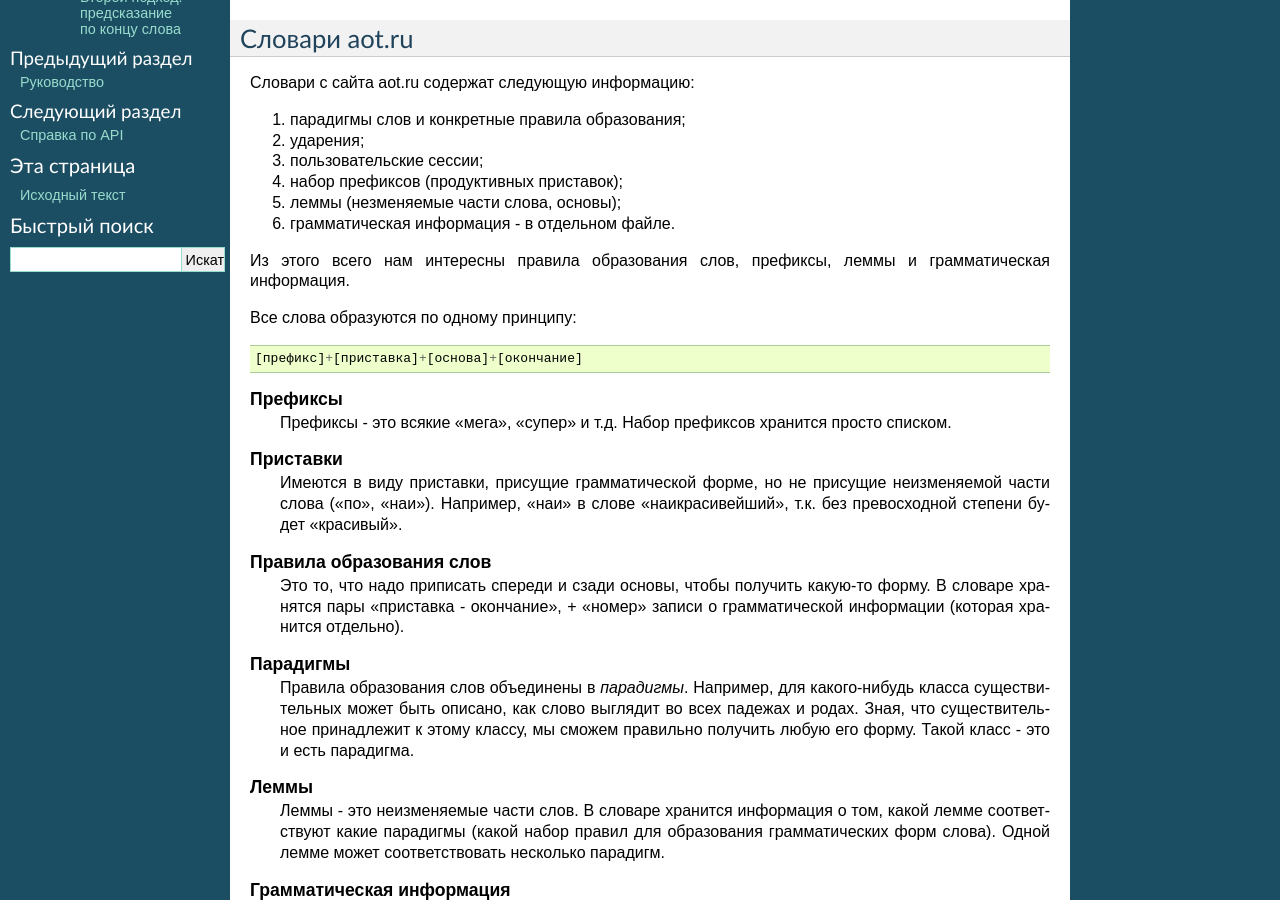
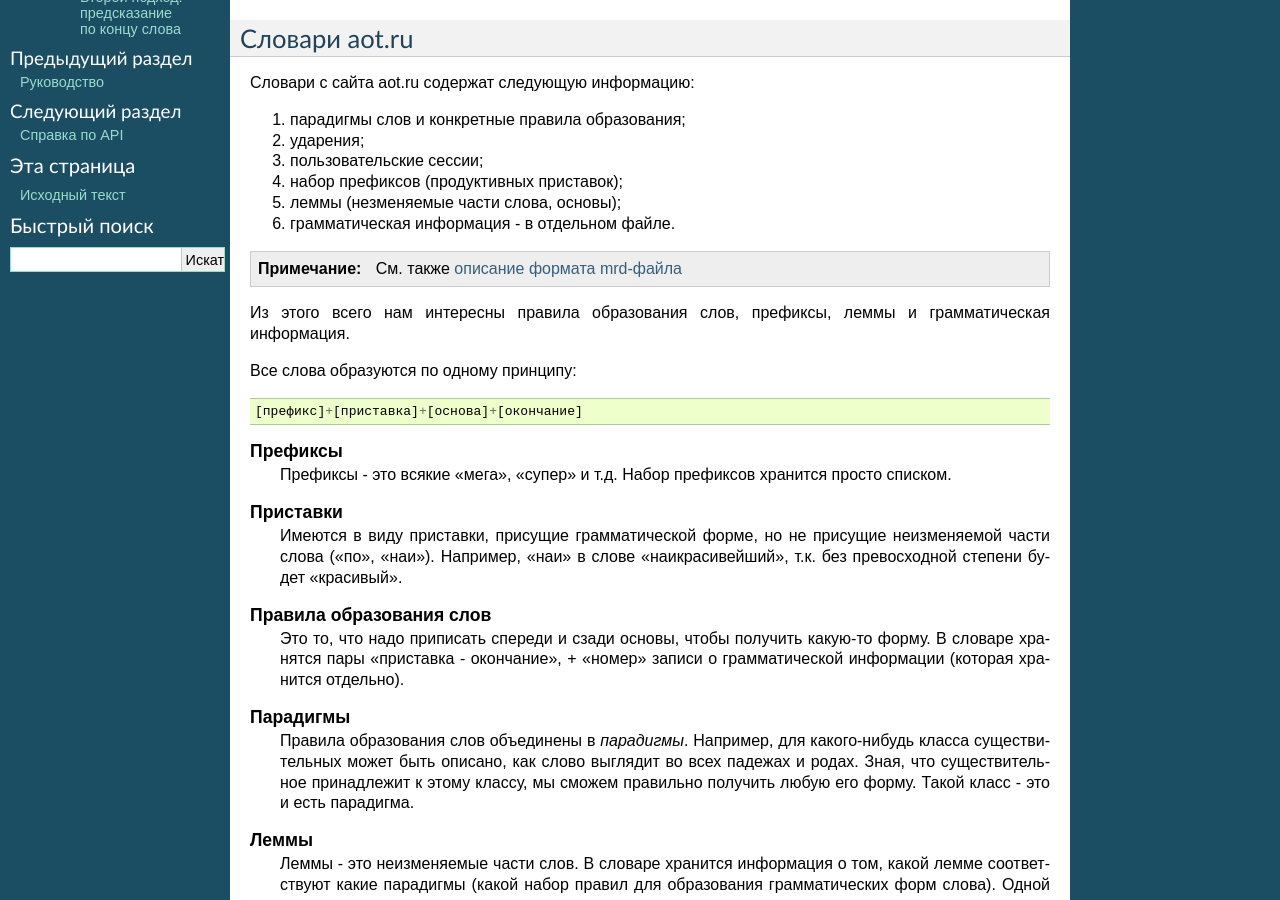
Before and after one commit to kmike/pymorphy, a Sphinx documentation site: the page built from docs/algo.rst, in a window 1280 px wide and 900 px high, scrolled down 421 px. Built offline with Sphinx 7.4.7, drawn with Linux system fonts in a browser that asks for light colours.

Commit message:
Ссылка на описание формата mrd-файлов в документации

```diff
--- a/docs/algo.rst
+++ b/docs/algo.rst
@@ -33,6 +33,10 @@
 4. набор префиксов (продуктивных приставок);
 5. леммы (незменяемые части слова, основы);
 6. грамматическая информация - в отдельном файле.
+
+.. note::
+
+    См. также :ref:`описание формата mrd-файла <mrd-file>`
 
 Из этого всего нам интересны правила образования слов, префиксы, леммы и
 грамматическая информация.
--- a/docs/ref/Morph_UNIX.rst
+++ b/docs/ref/Morph_UNIX.rst
@@ -96,6 +96,7 @@
 
 If something goes wrong, write me to sokirko@yandex.ru.
 
+.. _mrd-file:
 
 MRD-file
 ########
```
